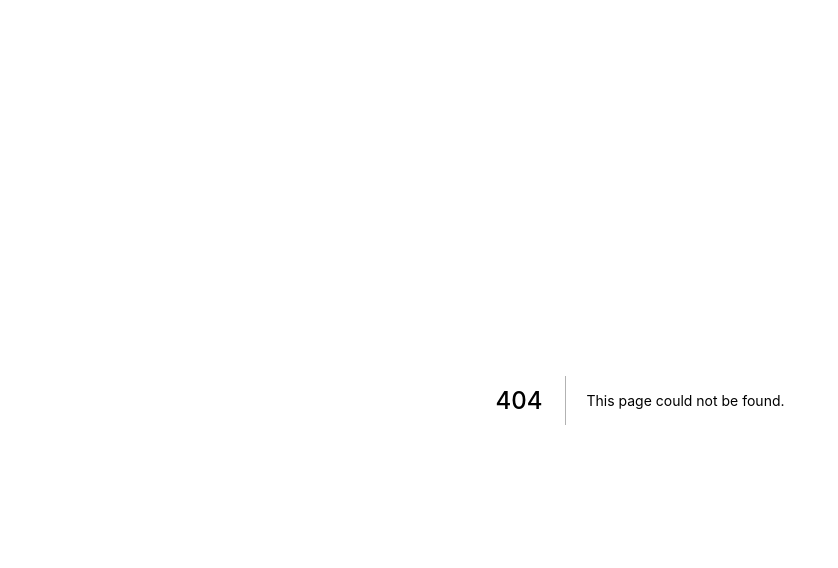
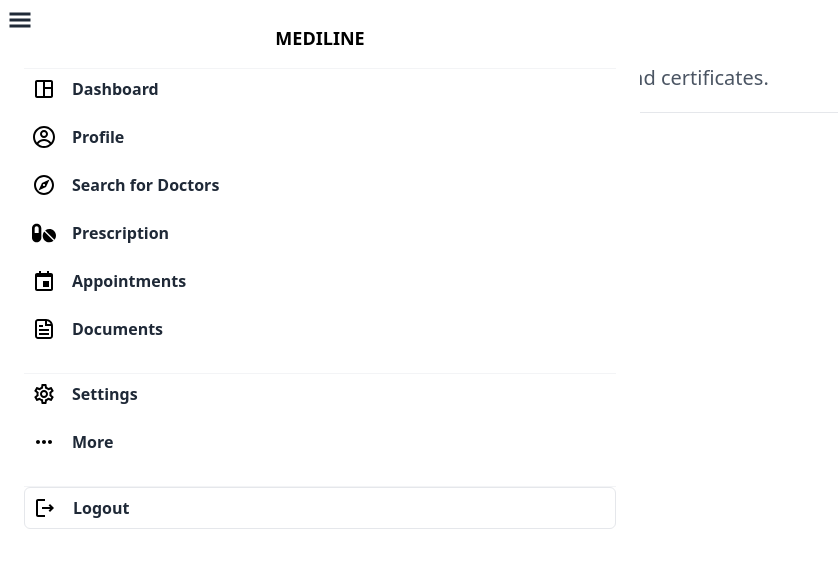
Before and after one commit to dev265545/mediline, a Next.js app: page /UserDashBoard/1/Documents in a window 1280 px wide. Before the commit this address had no page. Shown: the top 568 px of the page, without its empty margins (0-838 px from the left). Built offline with nearby package versions, Linux system fonts and the light colour scheme; no server answers.

Commit message:
lots of things

```diff
--- /dev/null
+++ b/Components/UserPatientComponents/ImageUploader.js
@@ -0,0 +1,95 @@
+import { useState } from "react";
+import Head from "next/head";
+export default function ImageUploader
+() {
+  const [imageSrc, setImageSrc] = useState();
+  const [uploadData, setUploadData] = useState();
+
+  /**
+   * handleOnChange
+   * @description Triggers when the file input changes (ex: when a file is selected)
+   */
+
+  function handleOnChange(changeEvent) {
+    const reader = new FileReader();
+
+    reader.onload = function (onLoadEvent) {
+      setImageSrc(onLoadEvent.target.result);
+      setUploadData(undefined);
+    };
+
+    reader.readAsDataURL(changeEvent.target.files[0]);
+  }
+
+  /**
+   * handleOnSubmit
+   * @description Triggers when the main form is submitted
+   */
+
+  async function handleOnSubmit(event) {
+    event.preventDefault();
+
+    const form = event.currentTarget;
+    const fileInput = Array.from(form.elements).find(
+      ({ name }) => name === "file"
+    );
+
+    const formData = new FormData();
+
+    for (const file of fileInput.files) {
+      formData.append("file", file);
+    }
+
+    formData.append("upload_preset", "mediline-uploads");
+
+    const data = await fetch(
+      "https://api.cloudinary.com/v1_1/dfx9p6tpc/image/upload",
+      {
+        method: "POST",
+        body: formData,
+      }
+    ).then((r) => r.json());
+
+    setImageSrc(data.secure_url);
+    setUploadData(data);
+  }
+
+  return (
+    <div >
+
+
+      <main >
+        <h1 >Image Uploader</h1>
+
+        <p>Upload your image to Cloudinary!</p>
+
+        <form
+          className=""
+          method="post"
+          onChange={handleOnChange}
+          onSubmit={handleOnSubmit}
+        >
+          <p>
+            <input type="file" name="file" />
+          </p>
+
+          <img src={imageSrc} />
+
+          {imageSrc && !uploadData && (
+            <p>
+              <button>Upload Files</button>
+            </p>
+          )}
+
+          {uploadData && (
+            <code>
+              <pre>{JSON.stringify(uploadData, null, 2)}</pre>
+            </code>
+          )}
+        </form>
+      </main>
+
+
+    </div>
+  );
+}
--- a/Components/UserPatientComponents/Sidebar.js
+++ b/Components/UserPatientComponents/Sidebar.js
@@ -11,8 +11,9 @@ import {
   MdOutlineSettings,
   MdOutlineLogout,
   MdOutlineExplore,
+  MdReport,
 } from "react-icons/md";
-import { CgProfile } from "react-icons/cg";
+import { CgFileDocument, CgProfile } from "react-icons/cg";
 import { FaPills, FaRegComments } from "react-icons/fa";
 import { BiCalendarEvent, BiMessageSquareDots } from "react-icons/bi";
 
@@ -34,7 +35,13 @@ function SideNavbar() {
               MEDILINE
             </h1>
             <div className=" my-4 border-b border-gray-100 pb-4">
-              <div on onClick={()=>router.push(`/UserDashBoard/${session?.user?.id}`)} className="flex mb-2 justify-start items-center gap-4 pl-5 hover:bg-gradient-radial  p-2 rounded-md group cursor-pointer hover:shadow-lg m-auto">
+              <div
+                on
+                onClick={() =>
+                  router.push(`/UserDashBoard/${session?.user?.id}`)
+                }
+                className="flex mb-2 justify-start items-center gap-4 pl-5 hover:bg-gradient-radial  p-2 rounded-md group cursor-pointer hover:shadow-lg m-auto"
+              >
                 <MdOutlineSpaceDashboard className="text-2xl text-purple-600 group-hover:text-white " />
                 <h3 className="text-base text-gray-800 group-hover:text-white font-semibold ">
                   Dashboard
@@ -52,7 +59,7 @@ function SideNavbar() {
               >
                 <MdOutlineExplore className="text-2xl text-purple-600 group-hover:text-white  " />
                 <h3 className="text-base text-gray-800 group-hover:text-white font-semibold ">
-                Search for Doctors
+                  Search for Doctors
                 </h3>
               </div>
               <div className="flex   mb-2 justify-start items-center gap-4 pl-5 hover:bg-gradient-radial  p-2 rounded-md group cursor-pointer hover:shadow-lg m-auto">
@@ -64,13 +71,13 @@ function SideNavbar() {
               <div className="flex  mb-2 justify-start items-center gap-4 pl-5 hover:bg-gradient-radial  p-2 rounded-md group cursor-pointer hover:shadow-lg m-auto">
                 <BiCalendarEvent className="text-2xl text-purple-600 group-hover:text-white " />
                 <h3 className="text-base text-gray-800 group-hover:text-white font-semibold ">
-                 Appointments
+                  Appointments
                 </h3>
               </div>
-              <div className="flex  mb-2 justify-start items-center gap-4 pl-5 hover:bg-gradient-radial  p-2 rounded-md group cursor-pointer hover:shadow-lg m-auto">
-                <MdOutlineIntegrationInstructions className="text-2xl text-purple-600 group-hover:text-white " />
+              <div onClick={()=>router.push(`/UserDashBoard/${session?.user?.id}/Documents`)} className="flex  mb-2 justify-start items-center gap-4 pl-5 hover:bg-gradient-radial  p-2 rounded-md group cursor-pointer hover:shadow-lg m-auto">
+                <CgFileDocument className="text-2xl text-purple-600 group-hover:text-white " />
                 <h3 className="text-base text-gray-800 group-hover:text-white font-semibold ">
-                  Integration
+                  Documents
                 </h3>
               </div>
             </div>
--- /dev/null
+++ b/pages/UserDashBoard/[id]/Documents.js
@@ -0,0 +1,32 @@
+import React from 'react'
+import ImageUploader from '../../../Components/UserPatientComponents/ImageUploader'
+import SideNavbar from '../../../Components/UserPatientComponents/Sidebar'
+
+function Documents() {
+  return (
+    <div>
+      <main className="bg-white min-h-screen flex max-w-[1500px] mx-auto">
+        <SideNavbar />
+        <div className="flex-grow px-3 w-full sm:ml-[73px] md:ml-[250px] xl:ml-[250px]">
+          <div className="text-3xl pt-6 pb-4   border-b text-gray-800 font-thin ">
+
+            <p className=" text-gray-900 font-bold inline-block">
+            Jane Doe
+            </p>
+            <p className="py-1 text-xl text-gray-600">
+              Here are your documents, lab reports and certificates.
+            </p>
+          </div>
+          <div className="flex flex-col gap-4 mt-10 ">
+            <ImageUploader/>
+            <div className="flex  lg:flex-row flex-col ">
+
+            </div>
+          </div>
+        </div>
+      </main>
+    </div>
+  );
+}
+
+export default Documents
--- a/pages/UserDashBoard/[id].js
+++ b/pages/UserDashBoard/[id]/index.js
@@ -1,5 +1,5 @@
 import React from "react";
-import SideNavbar from "../../Components/UserPatientComponents/Sidebar";
+import SideNavbar from "../../../Components/UserPatientComponents/Sidebar";
 
 export default function UserProfileDashBoard() {
   return (
```
Also changed, not shown: Components/DoctorComponents/Slots.js (+8 -3 lines), pages/api/doctors/alldoctors.js (+7 -0 lines).
